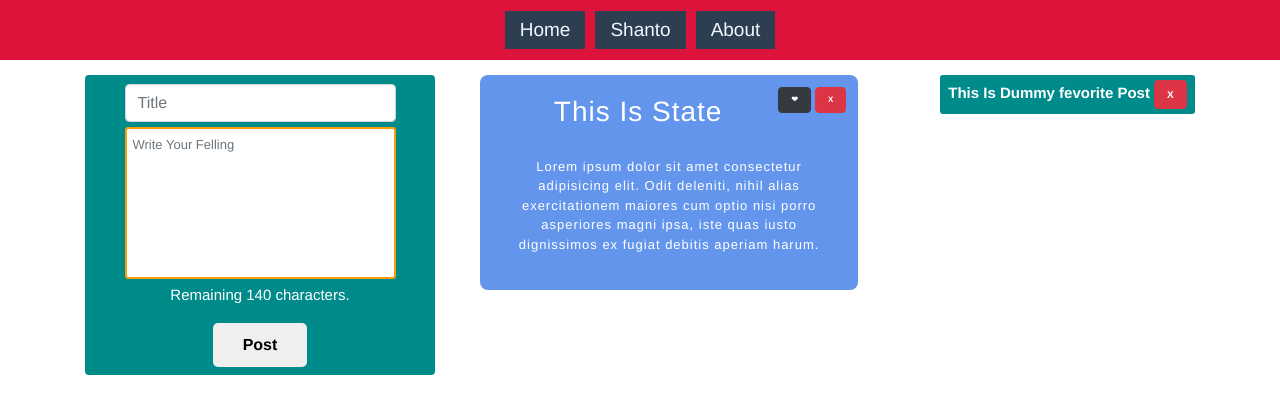
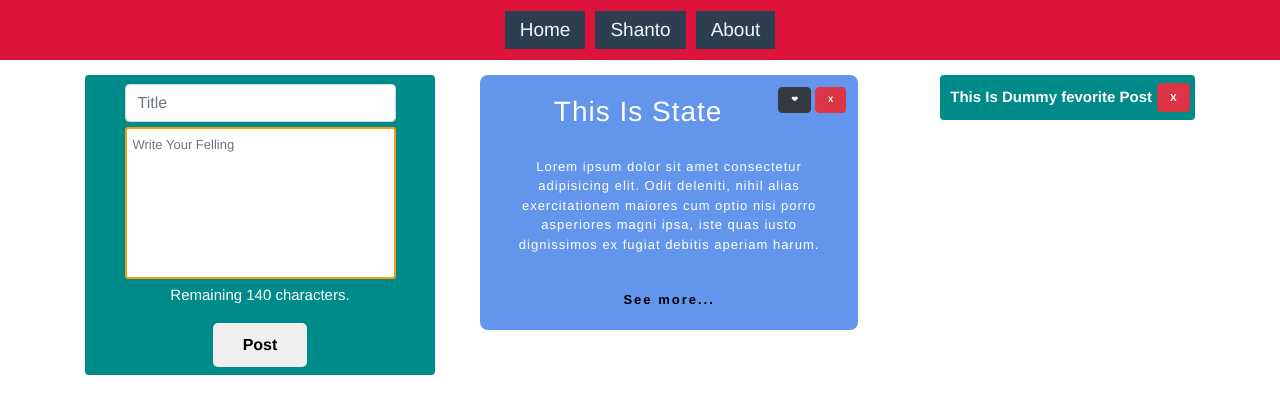
Before and after one commit to yeasin-hossain/VueBlog, a Vue app: page / in a window 1280 px wide. Shown: the top 414 px of the page. Built offline with nearby package versions, Linux system fonts and the light colour scheme.

Commit message:
add single page option

```diff
--- a/src/components/Fevorite.vue
+++ b/src/components/Fevorite.vue
@@ -3,10 +3,10 @@
     <div class="col-md-3">
         <div class="fevorite" >
             <div class="post" v-for="(iteam, index) in iteams" :key="index">
-            <p>{{iteam.userName}}
-            <button @click="removeiteam(index)" class="btn btn-danger">X</button>
-
-            </p>
+                <router-link :to="{path: '/post/'+iteam.id}">
+                    <p>{{iteam.userName}}</p>
+                </router-link>
+                    <button @click="removeiteam(index)" class="btn btn-danger">X</button>
             </div>
         </div>
     </div>
@@ -34,15 +34,27 @@ export default {
 .fevorite{
     margin-top: 15px;
 }
+.post{
+    display: flex;
+    min-height: 45px;
+    background: darkcyan;
+    align-items: center;
+    justify-content: center;
+    border-radius: 4px;
+    height: auto;
+    margin-top: 5px;
+}
+.post a{
+    text-decoration: none;
+}
 .post p{
-    background: darkcyan;
     color: #fff;
     padding: 5px;
     font-weight: 600;
     font-size: 15px;
-    border-radius: 3px;
+    margin: 0;
 }
-.post p>button{
+.post button{
     font-size: 10px;
     font-weight: 900;
 }
--- a/src/components/Postbody.vue
+++ b/src/components/Postbody.vue
@@ -6,6 +6,9 @@
                 <button @click="edititeam(posta)" v-if="fevButton" class="btn btn-dark" >❤</button>
                 <h3>{{posta.userName}}</h3>
                 <p>{{posta.bodyPost}}</p>
+                <router-link :to="{path: '/post/'+posta.id}">
+                <p>See more...</p>
+                </router-link>
             </div>
         </div>
   </div>
@@ -68,4 +71,13 @@ export default {
         color: #fff;
         font-size: 13px;
     }
+    .postBody a{
+        text-decoration: none;
+    }
+    .postBody a>p{
+        margin: 0;
+        font-weight: 700;
+        color: #000;
+        letter-spacing: 2px;
+    }
 </style>
--- /dev/null
+++ b/src/components/post.vue
@@ -0,0 +1,13 @@
+<template>
+  <h3>Name {{$route.params.id}}</h3>
+</template>
+
+<script>
+export default {
+    name:'Post'
+}
+</script>
+
+<style>
+
+</style>
--- a/src/main.js
+++ b/src/main.js
@@ -6,13 +6,14 @@ import Vuex from 'vuex'
 import Home from './components/Home'
 import About from './components/about'
 import Shanto from './components/shanto'
-
+import Post from './components/post'
 // vour router
 Vue.use(VueRouter);
 const routes=[
   {path:'/',component:Home},
   {path:'/about',component:About},
-  {path:'/shanto',component:Shanto}
+  {path:'/shanto',component:Shanto},
+  {path:'/post/:id',component:Post}
 
 ]
 
--- a/src/store/index.js
+++ b/src/store/index.js
@@ -9,6 +9,7 @@ export const storage = {
         ],
         FevPost: [
             {
+                id:1,
                 userName:'This Is Dummy fevorite Post'
             }
         ]
```
